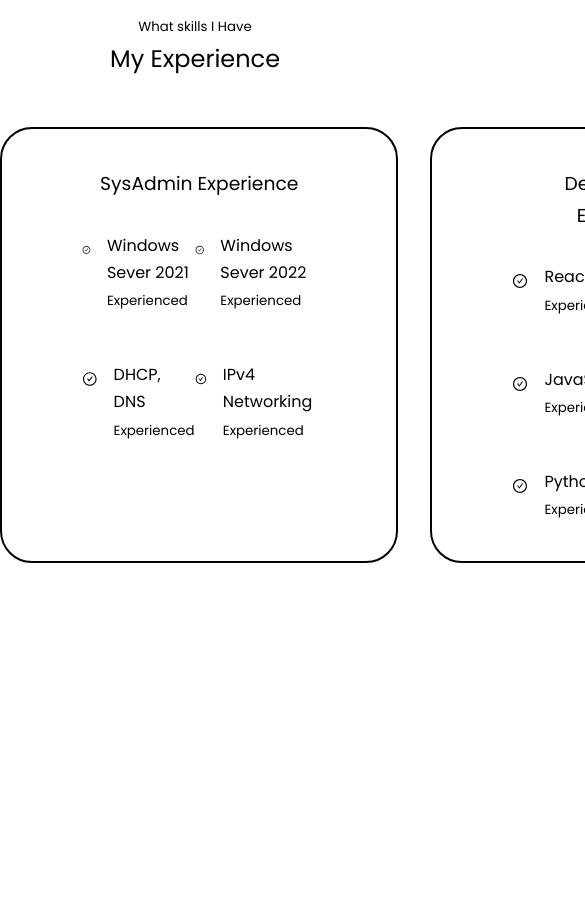
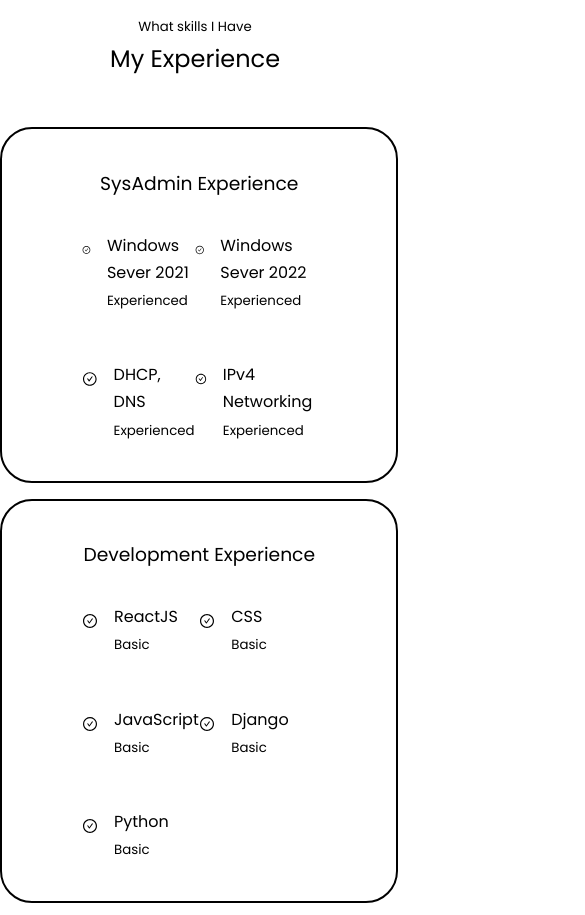
Before and after one commit to JacksonLDJ/react-portfolio-website, a React (Create React App) app: page / in a window 390 px wide. Shown: the part 1820-2735 px from the top of the page, 585 px wide, since content can reach past the window. Built offline with nearby package versions, Linux system fonts and the light colour scheme; the HTML template or start-up script is replaced by a standard one.

Commit message:
Dark Mode
More Dark Mode changes

```diff
--- a/src/components/Experience/Experience.css
+++ b/src/components/Experience/Experience.css
@@ -37,3 +37,16 @@
     margin-top: 10px;
     color: var(--color-primary);
 }
+
+/*Media Query */
+
+@media screen and (max-width: 600px){
+    .experience__container {
+        grid-template-columns: 1fr;
+        gap: 1rem;
+        align-items: center;
+        padding-right: 0;
+
+    }
+
+}
--- a/src/components/Experience/Experience.jsx
+++ b/src/components/Experience/Experience.jsx
@@ -48,31 +48,31 @@ const Experience = () => {
             <article className='experience__details'><AiOutlineCheckCircle className='experience__details-icon'/>
             <div>
             <h4>ReactJS</h4>
-            <small>Experienced</small>
+            <small>Basic</small>
             </div>
             </article>
             <article className='experience__details'><AiOutlineCheckCircle className='experience__details-icon' />
             <div>
             <h4 >CSS</h4>
-            <small >Experienced</small>
+            <small >Basic</small>
             </div>
             </article>
             <article className='experience__details'><AiOutlineCheckCircle className='experience__details-icon' />
             <div>
             <h4 >JavaScript</h4>
-            <small >Experienced</small>
+            <small >Basic</small>
             </div>
             </article>
             <article className='experience__details'><AiOutlineCheckCircle className='experience__details-icon' />
             <div>
             <h4 >Django</h4>
-            <small >Experienced</small>
+            <small >Basic</small>
             </div>
             </article>
             <article className='experience__details'><AiOutlineCheckCircle className='experience__details-icon' />
             <div>
             <h4 >Python</h4>
-            <small >Experienced</small>
+            <small >Basic</small>
             </div>
             </article>
           </div>
--- a/src/components/about/About.css
+++ b/src/components/about/About.css
@@ -29,6 +29,7 @@
 
 .about__container{
     text-align: center;
+    padding-bottom: 100%;
 }
 
 .about__container p {
```
